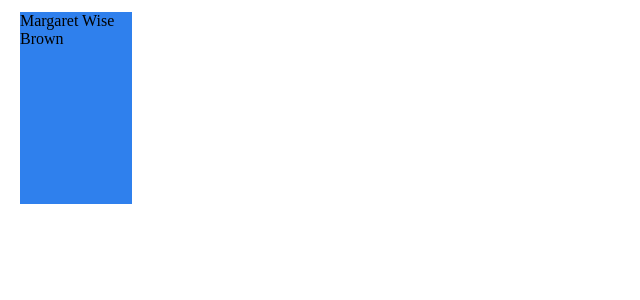
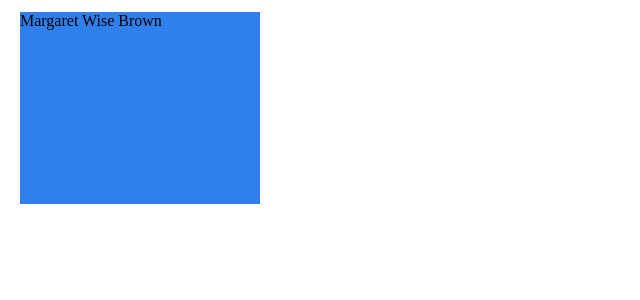
Before and after one commit to ElchinJ/Newton-Web, a Vue app in the folder book-project/: page /books/1 in a window 1280 px wide. Shown: the top 300 px of the page, without its empty margins (0-640 px from the left). Built offline with nearby package versions, Linux system fonts and the light colour scheme.

Commit message:
added style class to single book container

```diff
--- a/book-project/src/App.vue
+++ b/book-project/src/App.vue
@@ -34,4 +34,23 @@
   }
 }
 
+.singleBookContainer {
+  display: grid;
+  grid-template-columns: auto auto auto auto;
+  grid-template-rows: auto auto;
+  width: 15rem;
+  height: 12rem;
+  margin: 12px;
+
+  h2 {
+    font-size: 22px;
+    align-content: center;
+    text-decoration: none;
+  };
+  p {
+    font-size: 12px;
+    text-align: center;
+  }
+}
+
 </style>
--- a/book-project/src/views/BookInfo.vue
+++ b/book-project/src/views/BookInfo.vue
@@ -1,7 +1,7 @@
 <template>
     <article>
         <div v-if="book">
-            <div class="container" v-bind:style="{backgroundColor: book.color}">
+            <div class="singleBookContainer" v-bind:style="{backgroundColor: book.color}">
                 {{book.author}}
             </div>
 
```
